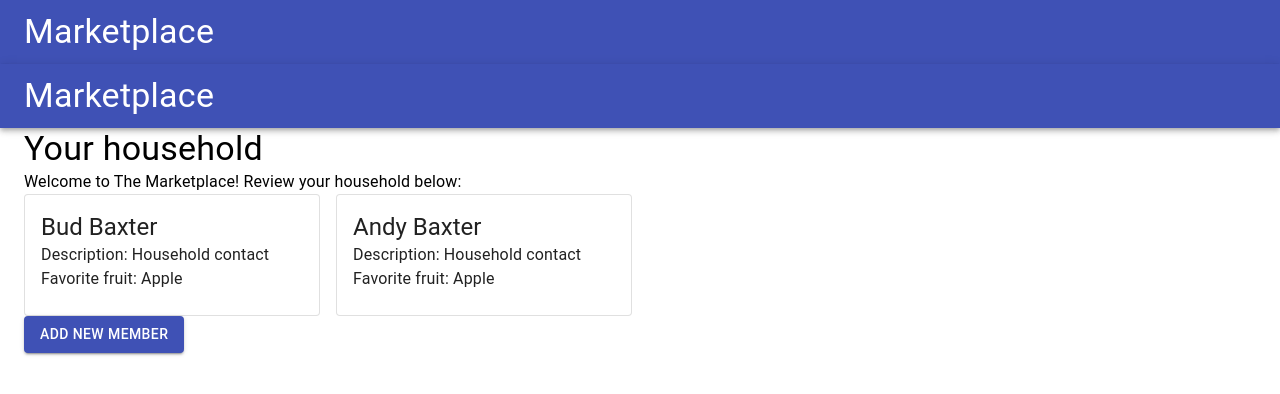
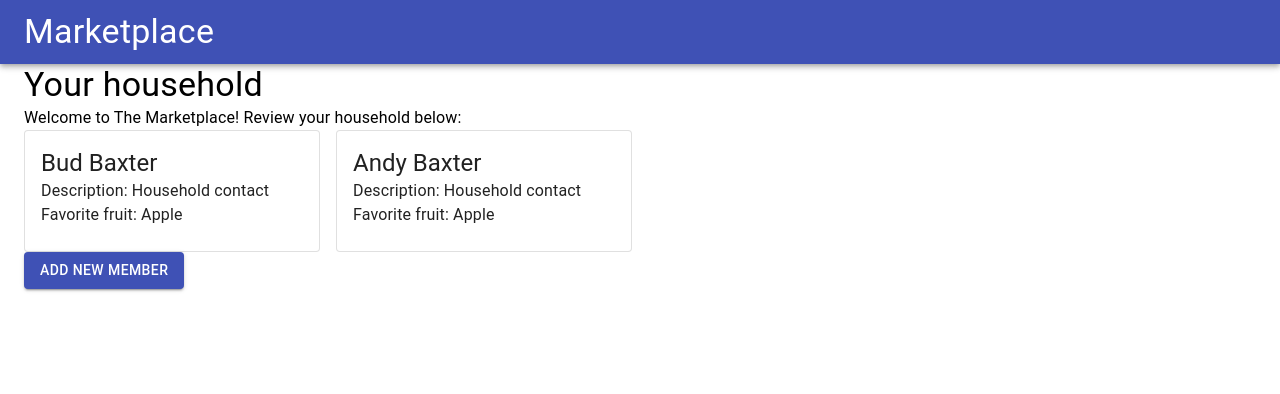
Before and after one commit to charleyf/nava-frontend-household, a React (Create React App) app: page / in a window 1280 px wide. Shown: the top 394 px of the page. Built offline with nearby package versions, Linux system fonts and the light colour scheme.

Commit message:
Move the navbar out a level

```diff
--- a/src/components/Home.js
+++ b/src/components/Home.js
@@ -12,7 +12,6 @@ function Home({ members }) {
   const history = useHistory();
   return (
     <>
-      <Navbar title={"Marketplace"} />
       <Container>
         <Pageheader
           title={"Your household"}
```
